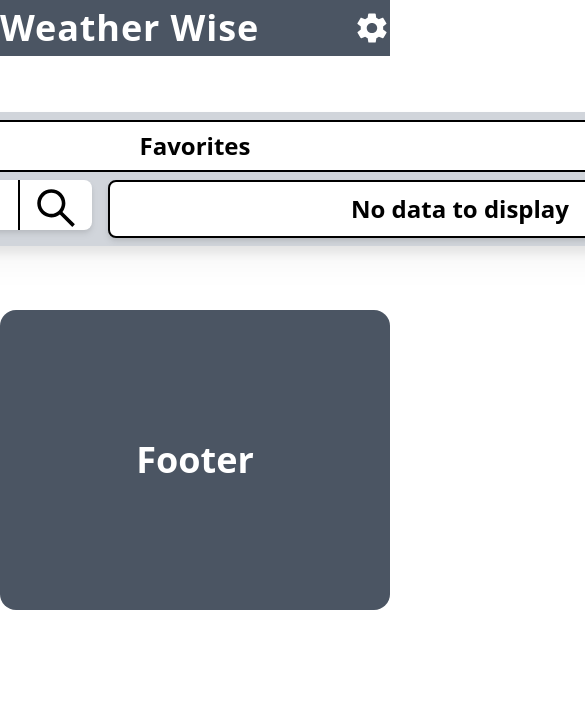
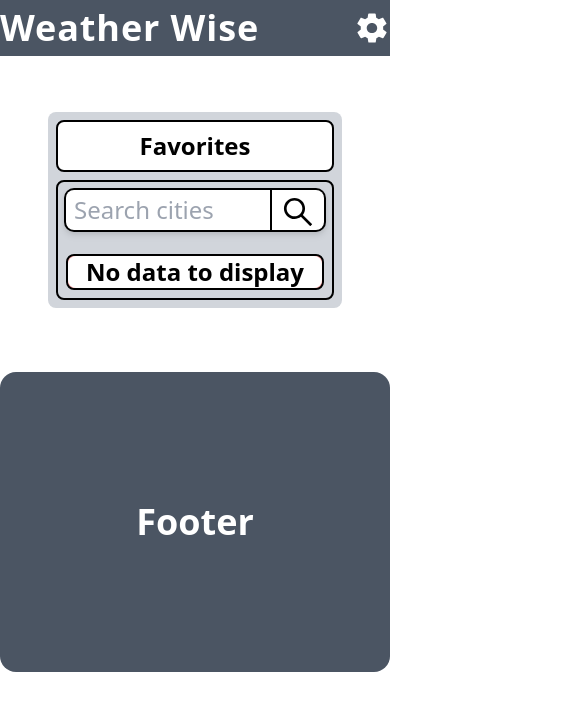
Before and after one commit to csutrick/Weather-Wise, a React (Create React App) app in the folder client/: page / in a window 390 px wide. Shown: the top 710 px of the page, 585 px wide, since content can reach past the window. Built offline with nearby package versions, Linux system fonts and the light colour scheme.

Commit message:
Made page responsive, added styles and layout

```diff
--- a/client/src/App.js
+++ b/client/src/App.js
@@ -7,7 +7,6 @@ import Navbar from './components/Navbar';
 import Login from './pages/Login';
 import Signup from './pages/Signup';
 import Search from './pages/Search';
-import Favorites from './pages/Favorites';
 import Footer from './components/Footer';
 
 const httpLink = createHttpLink({
@@ -34,9 +33,7 @@ function App() {
   return (
     <ApolloProvider client={client}>
       <Router>
-        <div className='w-full flex flex-col justify-center items-center'>
           <Navbar />
-          <div>
           <Routes>
               <Route
                 path="/"
@@ -50,14 +47,8 @@ function App() {
                 path="/signup"
                 element={<Signup />}
               />
-                <Route
-                  path="/favorites"
-                  element={<Favorites />}
-                />
           </Routes>
-          </div>
           <Footer />
-        </div>
       </Router>
     </ApolloProvider>
   );
--- a/client/src/components/Favorites/index.js
+++ b/client/src/components/Favorites/index.js
@@ -2,10 +2,8 @@ import React from "react";
 
 const Favorites = () => {
     return (
-        <section className='bg-gray-300 flex flex-row flex-grow px-2 pt-2 rounded-t-lg'>
-            <div className='bg-white flex flex-row flex-grow justify-center border-2 p-2 border-black rounded-lg'>
-                <h2 className='font-bold text-2xl'>Favorites</h2>
-            </div>
+        <section className='bg-white flex flex-row w-[100%] justify-center items-center py-2 rounded-lg border-2 border-black'>
+            <h2 className='font-bold text-black text-2xl'>Favorites</h2>
         </section>
     );
 };
--- a/client/src/components/SearchResults/index.js
+++ b/client/src/components/SearchResults/index.js
@@ -1,55 +1,20 @@
 import React from 'react';
 
-import Favorite from '../FavoriteButton';
+import Auth from '../../utils/auth';
 
 const SearchResults = ({ weatherData }) => {
   return (
-    <section className='flex-grow flex flex-col items-center justify-center p-2 drop-shadow-md'>
+    <section className='bg-red-300 ml-0 md:ml-1 w-[100%] h-[100%] rounded-lg border-2 border-black mt-4 md:mt-0'>
       {weatherData ? (
-        <div className='bg-white w-[100%] flex flex-col justify-center items-center p-2 border-2 border-black rounded-lg'>
-          <Favorite favorite={weatherData.city.name}/>
-          {/* current weather */}
+        <div className='bg-white w-[100] h-[100%] flex flex-col items-center rounded-lg p-2'>
           <h2 className='text-black font-bold text-5xl underline tracking-wider'>{weatherData.city.name}</h2>
           <h2 className='text-black font-bold text-6xl my-6'>{weatherData.list[0].main.temp}&deg;F</h2>
           <h2 className='text-black text-base'>{weatherData.list[0].wind.speed} MPH Wind</h2>
           <h2 className='text-black text-base'>{weatherData.list[0].main.humidity}% Humidity</h2>
           <span className='text-black font-bold text-lg'>L:{weatherData.list[0].main.temp_min}&deg; | H:{weatherData.list[0].main.temp_max}&deg;</span>
-          {/* 5 day weather container */}
-          <div className='mt-8 flex flex-col w-full'>
-            <h2 className='ml-4 text-black font-bold text-3xl underline tracking-wider'>5 Day Forcast:</h2>
-            <div className='flex flex-wrap justify-evenly'>
-              {Array.isArray(weatherData.list) &&
-                weatherData.list.map((_, index) => {
-                  if ((index + 1) % 8 === 0) {
-                    const timestamp = new Date(weatherData.list[index].dt * 1000);
-                    const timeString = timestamp.toLocaleTimeString(undefined, { hour12: true });
-                    const timeWithoutSeconds = timeString.slice(0, 5) + timeString.slice(8, 11);
-
-                    return (
-                      <div key={index}
-                      className='bg-gray-400 mx-4 my-2 border-2 border-black flex flex-col justify-center items-center p-2'>
-                        <div className='flex flex-row flex-nowrap'>
-                          <h2 className='font-bold text-base mr-4 text-gray-100'>
-                            {timestamp.toLocaleDateString()}
-                          </h2>
-                          <h2 className='font-bold text-base ml-4 text-gray-100'>
-                            {timeWithoutSeconds}
-                          </h2>
-                        </div>
-                        <h2 className='font-bold text-xl my-2'>{weatherData.list[index].main.temp}&deg;F</h2>
-                        <h2 className='font-bold text-xl mt-1'>{weatherData.list[index].wind.speed} MPH Wind</h2>
-                        <h2 className='font-bold text-xl mt-1'>{weatherData.list[index].main.humidity}% Humidity</h2>
-                        <h2 className='font-bold text-xl mt-1'>L:{weatherData.list[index].main.temp_min} | H:{weatherData.list[index].main.temp_max}</h2>
-                      </div>
-                    );
-                  }
-                  return null; // Skip other indices
-                })}
-            </div>
-          </div>
         </div>
       ) : (
-        <div className='bg-white w-[100%] flex-grow flex flex-col justify-center items-center p-2 border-2 border-black rounded-lg'>
+        <div className='bg-white w-[100%] h-[100%] flex justify-center items-center rounded-lg'>
           <h2 className='text-black font-bold text-2xl'>No data to display</h2>
         </div>
       )}
--- a/client/src/components/Sidebar/index.js
+++ b/client/src/components/Sidebar/index.js
@@ -18,43 +18,42 @@ const Sidebar = ({ setCity, handleSearch }) => {
         setPastSearches(updatedCities);
     };
 
+    // Handling user past search clicks
     const handlePastSearchClick = (pastCity) => {
         setInputCity(pastCity);
     };
-
     const handleDeleteSearch = (deletedCity) => {
         const updatedCities = pastSearches.filter(city => city !== deletedCity);
         localStorage.setItem('pastSearches', JSON.stringify(updatedCities));
         setPastSearches(updatedCities);
     };
-
     useEffect(() => {
         const savedCities = JSON.parse(localStorage.getItem('pastSearches')) || [];
         setPastSearches(savedCities);
     }, []);
 
     return (
-        <section className='min-w-1/4 flex flex-col items-center p-2'>
-            {/* user input container */}
-            <div className='w-[100%] h-[50px] flex flex-row flex-nowrap mb-1 drop-shadow-md'>
+        <section className='flex flex-col w-[100%] md:w-1/3 rounded-lg mr-1'>
+            <div className='w-[100%] h-[40px] flex flex-row mb-1 hover:scale-[1.02] active:scale-[1.03] drop-shadow-md active:drop-shadow-lg'>
                 {/* search bar */}
                 <input placeholder="Search cities" name="userInput" type="text"
                 value={inputCity} onChange={(e) => setInputCity(e.target.value)}
-                className='w-[100%] text-3xl text-black pl-2 rounded-l-lg'
+                className='w-[100%] min-w-[150px] text-2xl text-black pl-2 rounded-l-lg ring-2 ring-black'
                 />
                 {/* search button */}
                 <button type="button" onClick={onButtonClick}
-                className='text-5xl py-1 px-3 rounded-r-lg border-l-2 border-black transition-all duration-100 ease-in-out
+                className='text-4xl py-1 px-2 rounded-r-lg transition-all duration-100 ease-in-out ring-2 ring-black
                 bg-white hover:bg-blue-100 active:bg-blue-200 group'>
                     <AiOutlineSearch className='text-black group-active:text-gray-400 group-hover:scale-110 group-active:scale-125 transition-all duration-100 ease-in-out'/>
                 </button>
             </div>
             {/* search history container */}
-            <div className='flex flex-col w-[100%] mt-1'>
+            <div className='flex flex-row md:flex-col justify-between md:justify-normal flex-wrap w-[100%] mt-1'>
                 {pastSearches.map((pastCity, index) => (
                     <div key={index}
-                    className='flex flex-row justify-between flex-nowrap my-2 rounded-lg border-2 border-black
-                    bg-white hover:bg-blue-100 hover:scale-[1.02] transition-all duration-100 ease-in-out drop-shadow-md hover:drop-shadow-lg'>
+                    className={`flex flex-row w-[49%] md:w-[100%] justify-between flex-nowrap my-2 rounded-lg border-2 border-black drop-shadow-md hover:drop-shadow-lg
+                    bg-white hover:bg-blue-100 hover:scale-[1.02] transition-all duration-100 ease-in-out
+                    ${index === pastSearches.length - 1 ? 'mb-0' : 'mb-2'}`}>
                         <h3 onClick={() => handlePastSearchClick(pastCity)}
                         className='font-bold w-full text-lg tracking-wide px-4 py-1'>{pastCity}</h3>
                         <button onClick={() => handleDeleteSearch(pastCity)}
--- a/client/src/pages/Favorites.js
+++ /dev/null
@@ -1,13 +0,0 @@
-import React from 'react';
-import { Link } from 'react-router-dom';
-
-
-const Favorites = () => {
-  return (
-    <main className=''>
-        <h1>Favorites</h1>
-    </main>
-  );
-};
-
-export default Favorites;
--- a/client/src/pages/Search.js
+++ b/client/src/pages/Search.js
@@ -1,7 +1,7 @@
 import React, { useState } from 'react';
 
-import Sidebar from '../components/Sidebar'
 import Favorites from '../components/Favorites';
+import Sidebar from '../components/Sidebar';
 import SearchResults from '../components/SearchResults';
 
 const Search = () => {
@@ -28,13 +28,13 @@ const Search = () => {
   };
 
   return (
-      <main className='bg-gray-300 w-[1250px] flex flex-col mb-16 mt-28 mx-12 rounded-lg drop-shadow-xl'>
-        <Favorites />
-        <div className='flex flex-row'>
-          {/* sidebar container */}
-          <Sidebar setCity={setCity} handleSearch={handleSearch}/>
-          {/* Results container */}
-          <SearchResults weatherData={weatherData}/>
+      <main className='w-full h-fit flex justify-center mt-28 mb-16'>
+        <div className='bg-gray-300 w-[1250px] mx-12 flex flex-col p-2 rounded-lg'>
+          <Favorites />
+          <div className='flex flex-col md:flex-row mt-2 p-2 border-2 border-black rounded-lg'>
+            <Sidebar setCity={setCity} handleSearch={handleSearch}/>
+            <SearchResults weatherData={weatherData}/>
+          </div>
         </div>
       </main>
   );
```
Lines whose indentation alone changed are shown as unchanged.
